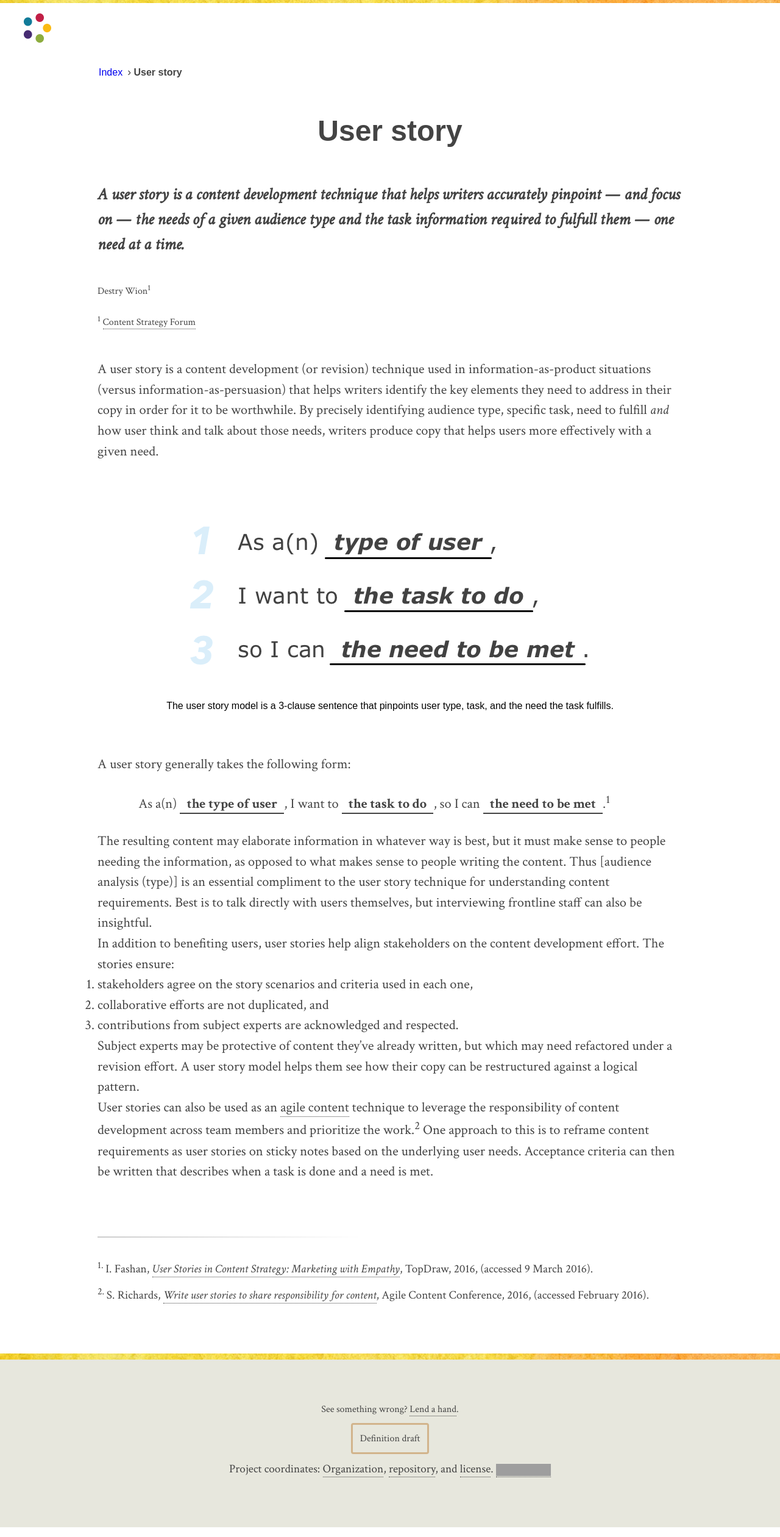
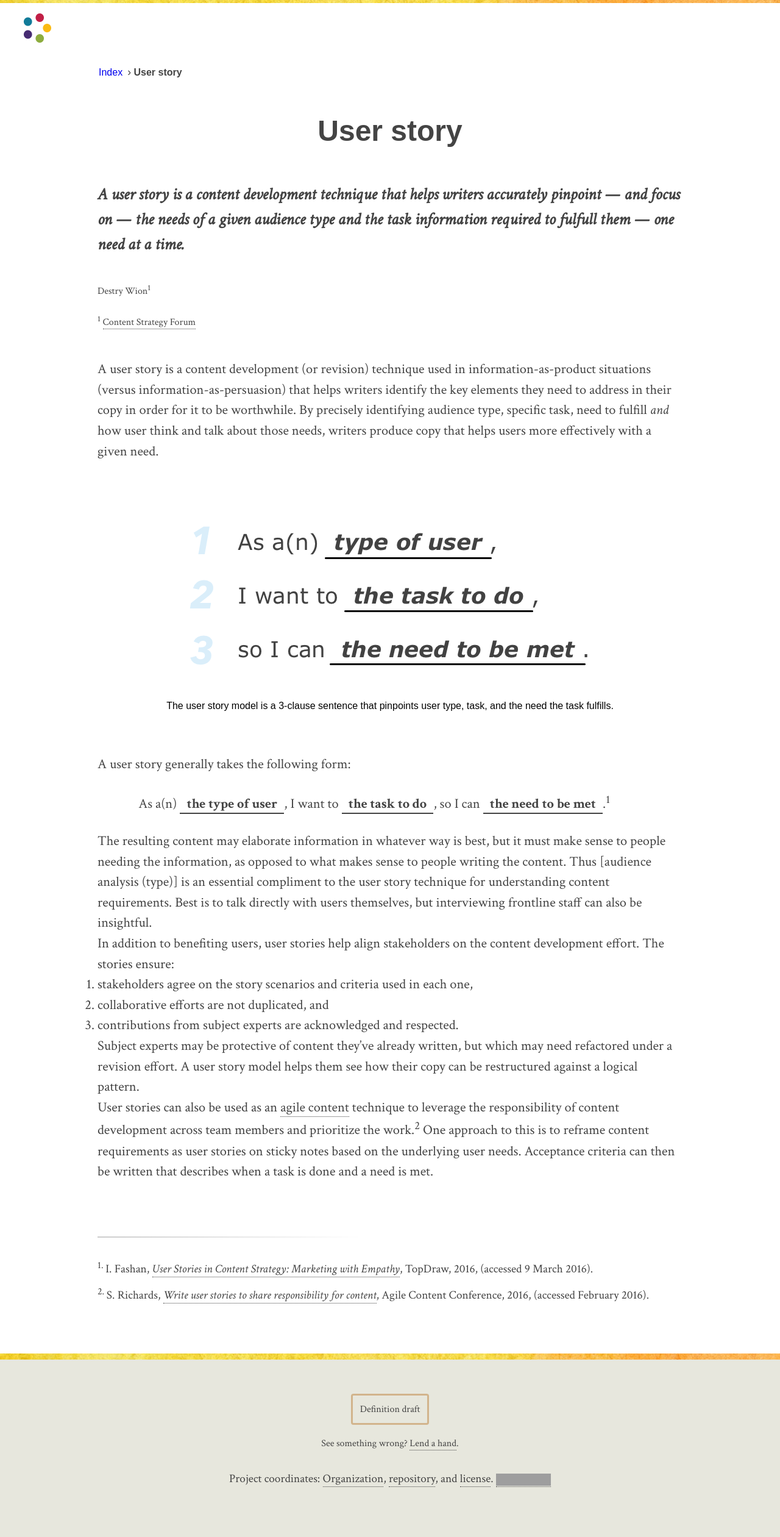
Before and after one commit to content-strategy-forum/csf-glossary, a Jekyll site: the page built from user-story.md, in a window 1280 px wide. Shown: the whole page at 61% size. Built offline with Jekyll 4.4.1, drawn with Linux system fonts in a browser that asks for light colours; some web fonts are replaced; grey boxes are pictures that could not be loaded.

Commit message:
more footsie

```diff
--- a/_layouts/definition.html
+++ b/_layouts/definition.html
@@ -39,8 +39,8 @@
 		</main>
 		<footer>
 			<div class="holdfast">
+				<p class="draft"><a href="https://github.com/content-strategy-forum/csf-glossary/blob/master/{{page.file-name}}.md">Definition draft</a></p>
 				<p class="pitch">See something wrong? <a href="https://github.com/content-strategy-forum/csf-glossary/wiki">Lend a hand</a>.</p>
-				<p class="draft"><a href="https://github.com/content-strategy-forum/csf-glossary/blob/master/{{page.file-name}}.md">Definition draft</a></p>
 				{% include legal.html %}
 			</div>
 		</footer>
--- a/assets/main.css
+++ b/assets/main.css
@@ -242,7 +242,7 @@ footer {
 .draft a:hover { border-color: #000; }
 
 .pitch,
-.draft { margin-bottom: 1.5em; }
+.draft { margin-bottom: 2em; }
 
 
 /* ----------------------------------
```
